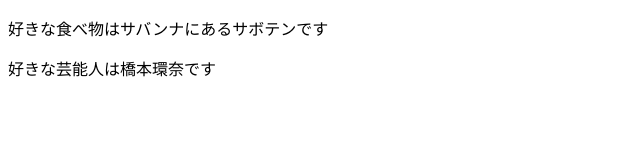
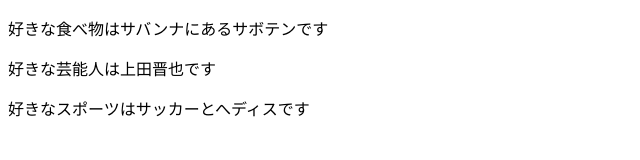
Before and after one commit to nayutarou/command-practice, a plain HTML site: page index.html in a window 1280 px wide. Shown: the whole page, without its empty margins (0-640 px from the left). Drawn offline with Linux system fonts and the light colour scheme.

Commit message:
スポーツを筒つつっつつつつ筒筒筒筒追記

```diff
--- a/index.html
+++ b/index.html
@@ -3,6 +3,7 @@
 <head></head>
 <body>
     <p>好きな食べ物はサバンナにあるサボテンです</p>
-    <p>好きな芸能人は橋本環奈です</p>
+    <p>好きな芸能人は上田晋也です</p>
+    <p>好きなスポーツはサッカーとへディスです</p>
 </body>
 </html>
```
